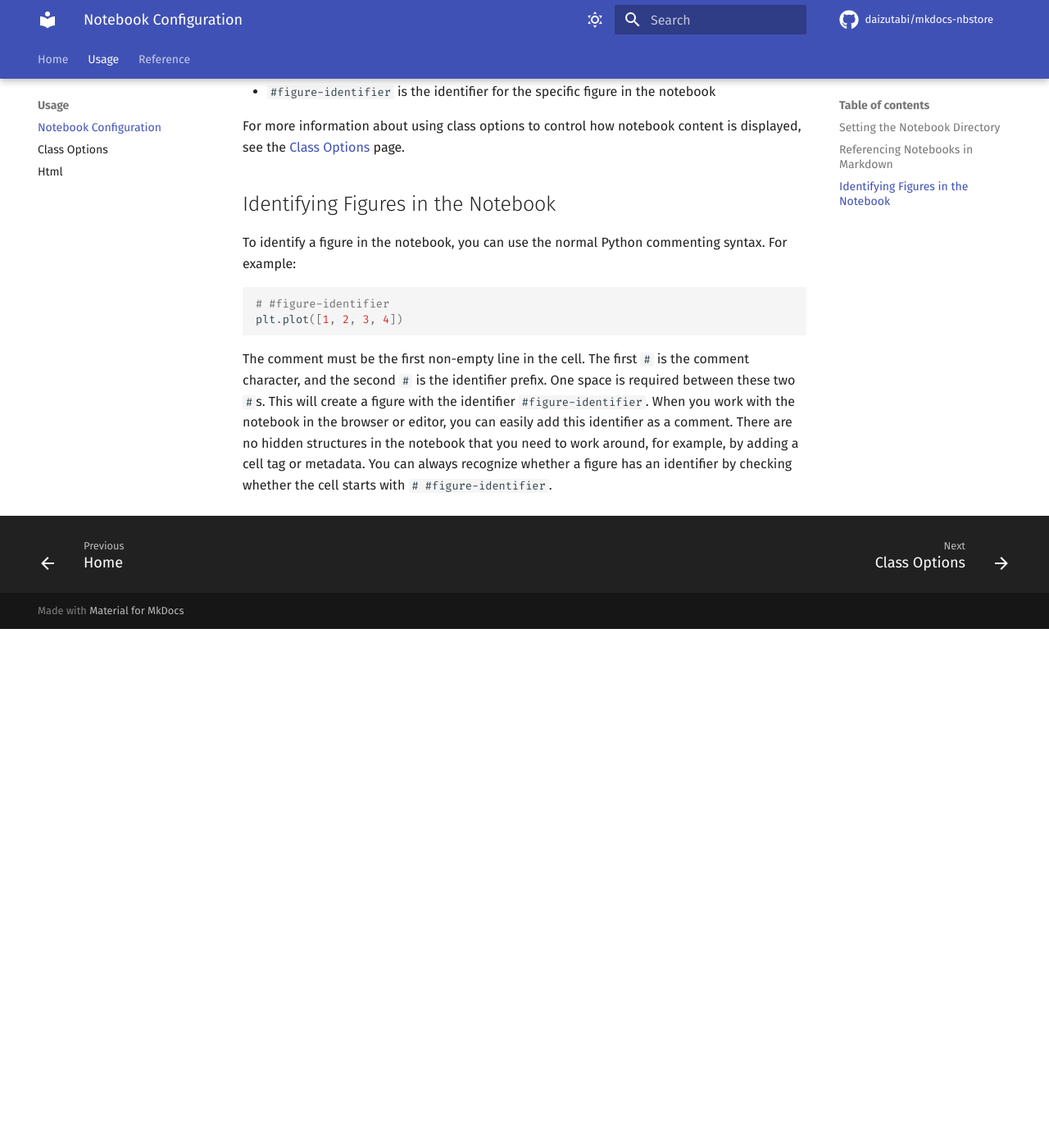
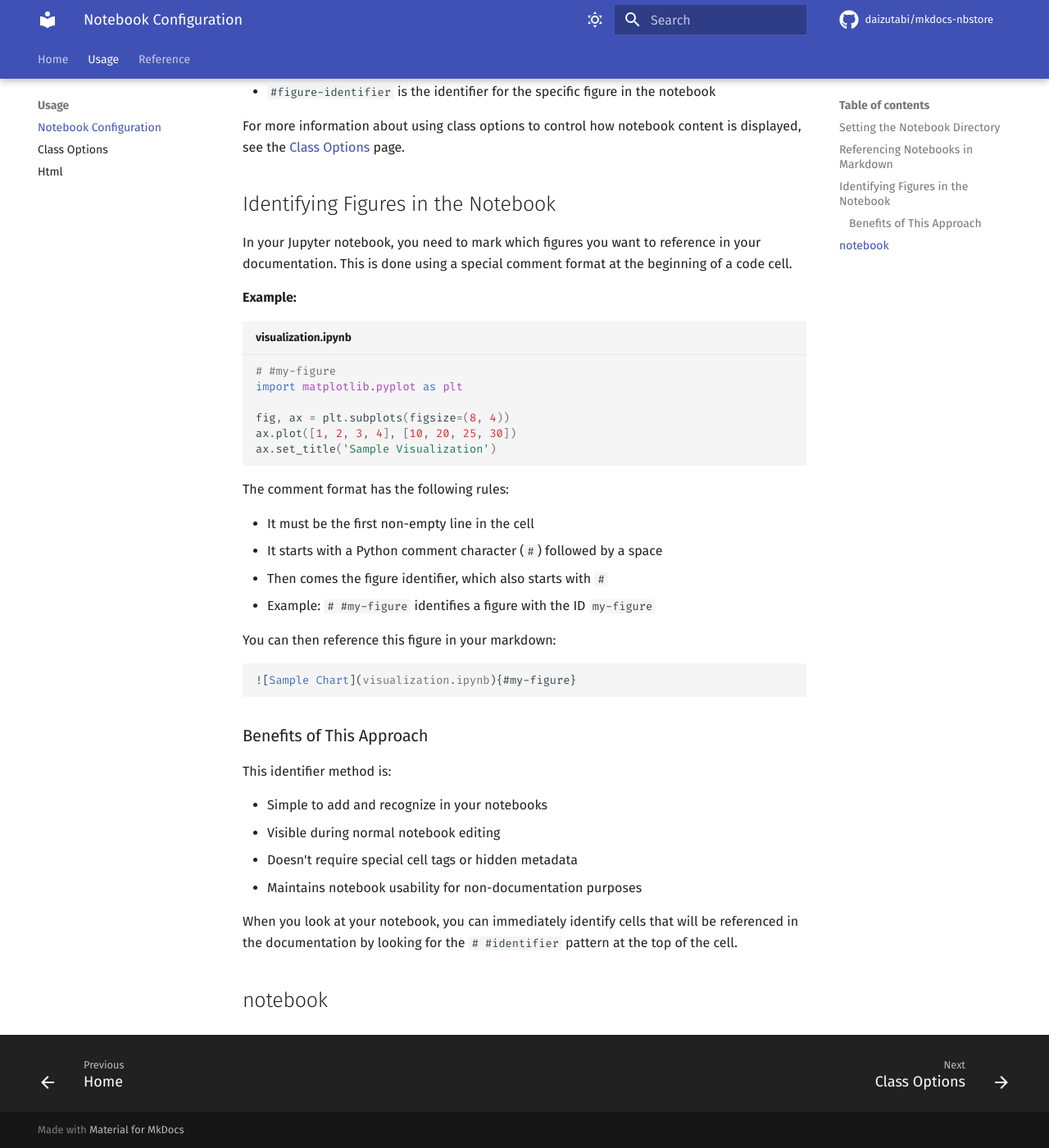
Before and after one commit to daizutabi/mkdocs-nbstore, an MkDocs documentation site: the page built from docs/usage/notebook.md, in a window 1280 px wide and 1400 px high, scrolled down 1100 px. Shown: the whole window at 82% size. Built offline with MkDocs 1.6.1 and Material for MkDocs 9.7.7, drawn with Linux system fonts in a browser that asks for light colours; comment, search, counter and statistics services are not loaded; before the commit the page ends 1867 px from its top, so only the background shows below that.

Commit message:
Update notebook documentation to clarify figure identification process and provide examples for better understanding.

````diff
--- a/docs/usage/notebook.md
+++ b/docs/usage/notebook.md
@@ -46,7 +46,7 @@ notebooks using the standard Markdown image syntax with attributes:
 Where:
 
 - `Alt text` is the alternative text for the image
-- `notebook-name.ipynb` is the path to the notebook file,
+- `visualization.ipynb` is the path to the notebook file,
   relative to the `notebook_dir` (See the directory tree above)
 - `#figure-identifier` is the identifier for the specific
   figure in the notebook
@@ -56,21 +56,45 @@ content is displayed, see the [Class Options](class.md) page.
 
 ## Identifying Figures in the Notebook
 
-To identify a figure in the notebook, you can use the normal Python
-commenting syntax. For example:
+In your Jupyter notebook, you need to mark which figures you want
+to reference in your documentation. This is done using a special
+comment format at the beginning of a code cell.
 
-```python
-# #figure-identifier
-plt.plot([1, 2, 3, 4])
+**Example:**
+
+```python title="visualization.ipynb"
+# #my-figure
+import matplotlib.pyplot as plt
+
+fig, ax = plt.subplots(figsize=(8, 4))
+ax.plot([1, 2, 3, 4], [10, 20, 25, 30])
+ax.set_title('Sample Visualization')
 ```
 
-The comment must be the first non-empty line in the cell.
-The first `#` is the comment character, and the second `#` is the
-identifier prefix. One space is required between these two `#`s.
-This will create a figure with the identifier `#figure-identifier`.
-When you work with the notebook in the browser or editor,
-you can easily add this identifier as a comment.
-There are no hidden structures in the notebook that you need to
-work around, for example, by adding a cell tag or metadata.
-You can always recognize whether a figure has an identifier by
-checking whether the cell starts with `# #figure-identifier`.
+The comment format has the following rules:
+
+- It must be the first non-empty line in the cell
+- It starts with a Python comment character (`#`) followed by a space
+- Then comes the figure identifier, which also starts with `#`
+- Example: `# #my-figure` identifies a figure with the ID `my-figure`
+
+You can then reference this figure in your markdown:
+
+```markdown
+![Sample Chart](visualization.ipynb){#my-figure}
+```
+
+### Benefits of This Approach
+
+This identifier method is:
+
+- Simple to add and recognize in your notebooks
+- Visible during normal notebook editing
+- Doesn't require special cell tags or hidden metadata
+- Maintains notebook usability for non-documentation purposes
+
+When you look at your notebook, you can immediately identify
+cells that will be referenced in the documentation by looking
+for the `# #identifier` pattern at the top of the cell.
+
+## notebook
````
